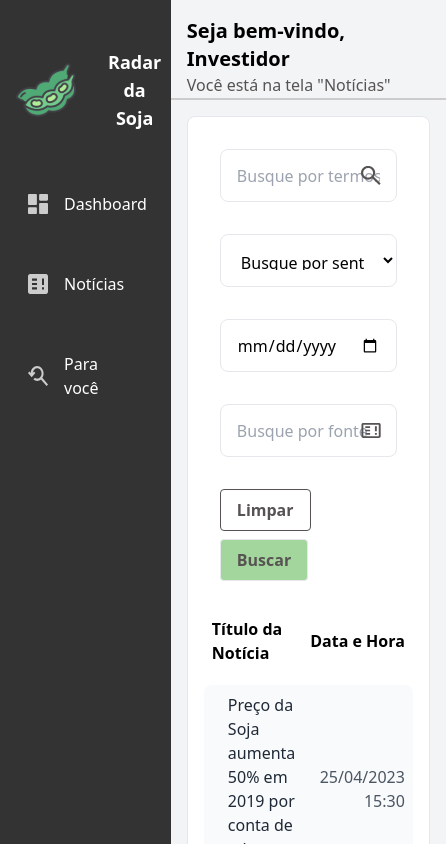
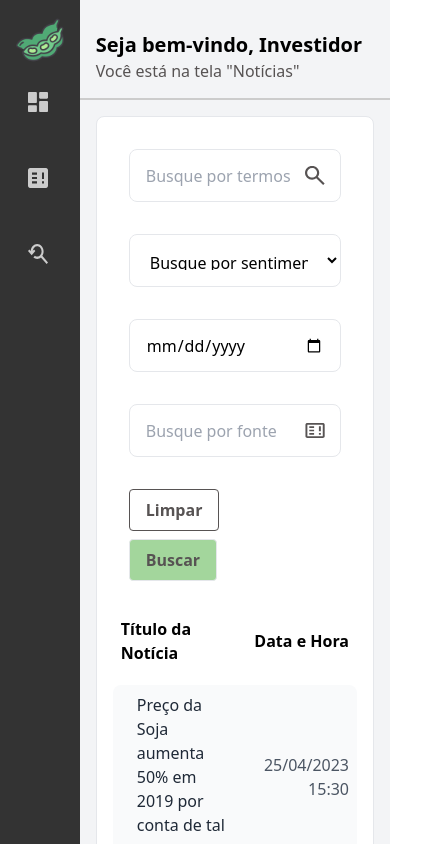
Before and after one commit to comitivaesperanca/frontend, a Next.js app: page /news in a window 390 px wide. Shown: the top 844 px of the page, 446 px wide, since content can reach past the window. Built offline with nearby package versions, Linux system fonts and the light colour scheme; no server answers.

Commit message:
Feature: adicionando breakpoints para Sidebar

```diff
--- a/components/Sidebar.jsx
+++ b/components/Sidebar.jsx
@@ -5,13 +5,13 @@ import Image from 'next/image';
 const Sidebar = ({ children }) => {
   return (
     <div className='flex'>
-      <div className='w-300 h-auto p-4 bg-[#333333] flex flex-col'>
+      <div className='w-300  h-auto p-4 bg-[#333333] flex flex-col '>
       {/* <div className='w-300 h-screen p-4 bg-[#333333] flex flex-col justify-between'> */}
         <div className='flex flex-row items-center'>
           <Link href='/'>
             <div className='flex align-middle justify-between items-center'>
               <Image src="/soy-logo.svg" alt="Radar da Soja" width={60} height={20} />
-              <p className='text-center mx-8 my-8 text-white text-lg font-bold'>Radar da Soja</p>
+              <p className='text-center mx-8 my-8 text-white text-lg font-bold lg:flex md:flex phone:hidden'>Radar da Soja</p>
             </div>
           </Link>
         </div>
@@ -19,19 +19,19 @@ const Sidebar = ({ children }) => {
             <Link href='/'>
               <div className='my-4 p-3 flex align-middle justify-between items-center'>
                 <Image src="/dash-icon.svg" alt="Radar da Soja" width={20} height={20} />
-                <p className='mx-4 text-white'>Dashboard</p>
+                <p className='mx-4 text-white lg:flex md:flex phone:hidden'>Dashboard</p>
               </div>
             </Link>
             <Link href='/news'>
               <div className='my-4 p-3 flex align-middle justify-between items-center'>
                 <Image src="/news-icon.svg" alt="Radar da Soja" width={20} height={20} />
-                <p className='mx-4 text-white'>Notícias</p>
+                <p className='mx-4 text-white lg:flex md:flex phone:hidden'>Notícias</p>
               </div>
             </Link>
             <Link href='/for-you'>
               <div className='my-4 p-3 flex align-middle justify-between items-center'>
                 <Image src="/for-you-icon.svg" alt="Radar da Soja" width={20} height={20} />
-                <p className='mx-4 text-white'>Para você</p>
+                <p className='mx-4 text-white lg:flex md:flex phone:hidden'>Para você</p>
               </div>
             </Link>
         </div>
--- a/pages/for-you/index.jsx
+++ b/pages/for-you/index.jsx
@@ -75,7 +75,7 @@ const customers = () => {
                 data-testid="loader"
               />
             : <>
-               <div className={`lg:w-[300px] sm:w-60 p-4 border rounded-lg bg-white lg:m-0 sm:m-auto ${chartVisibility}`}>
+              <div className={`lg:w-[300px] sm:w-60 p-4 border rounded-lg bg-white lg:m-0 sm:m-auto ${chartVisibility}`}>
                 <PieChart title={"Sentimentos do texto"} />
               </div>
               <div className={`lg:w-[200px] lg:my-0 h-20 p-4 mx-4 border rounded-lg bg-white flex justify-center items-center sm:my-10 ${feelingVisibility}`}>
--- a/pages/news/index.jsx
+++ b/pages/news/index.jsx
@@ -125,12 +125,11 @@ const news = () => {
             : data.map((order, id) => (
               <Link key={id} href={'/news-info?id=' + order.id}>
               <li
-
                 className='bg-gray-50 hover:bg-gray-100 rounded-lg my-3 p-2 grid md:grid-cols-4 sm:grid-cols-3 grid-cols-2 items-center justify-between cursor-pointer'
               >
                 <div className='flex'>
                   <div className='pl-4'>
-                    <p className='text-gray-800' id="title">
+                    <p className='text-gray-800  overflow-hidden' id="title">
                         Preço da Soja aumenta 50% em 2019 por conta de tal pessoa...
                     </p>
                   </div>
--- a/tailwind.config.js
+++ b/tailwind.config.js
@@ -1,4 +1,6 @@
 /** @type {import('tailwindcss').Config} */
+const defaultTheme = require('tailwindcss/defaultTheme')
+
 module.exports = {
   content: [
     './pages/**/*.{js,ts,jsx,tsx}',
@@ -6,6 +8,10 @@ module.exports = {
     "./node_modules/flowbite/**/*.js"
   ],
   theme: {
+    screens: {
+      'phone': {'max': '600px'},
+      ...defaultTheme.screens,
+    },
     extend: {
       colors: {
         'gray-main': '#243c5a',
```
